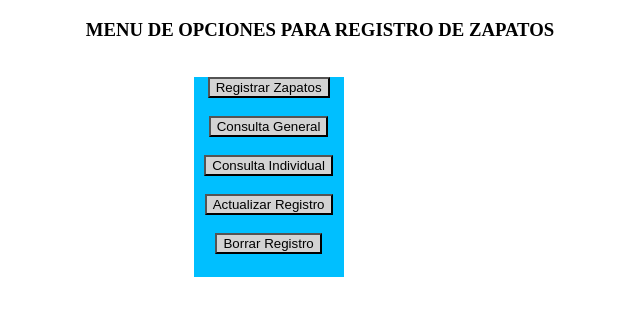
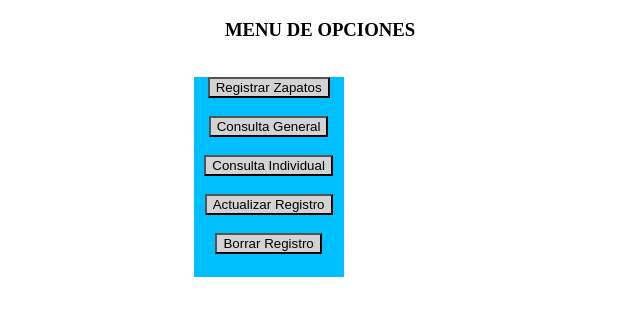
Before and after one commit to Maurelvys/CRUD1, a PHP site: page / in a window 1280 px wide. Shown: the top 316 px of the page, without its empty margins (320-960 px from the left). Run offline with PHP 8.4, Linux system fonts and the light colour scheme.

Commit message:
Update index.php

```diff
--- a/index.php
+++ b/index.php
@@ -12,7 +12,7 @@
 <body>
 
 
-<header style="text-align: center"><h3>MENU DE OPCIONES PARA REGISTRO DE ZAPATOS</h3></header><br>
+<header style="text-align: center"><h3>MENU DE OPCIONES</h3></header><br>
 
 <div style="color: #3015af; height:200px; width:150px; background-color: deepskyblue; text-align: center; position:relative; left:40%" >
 
```
